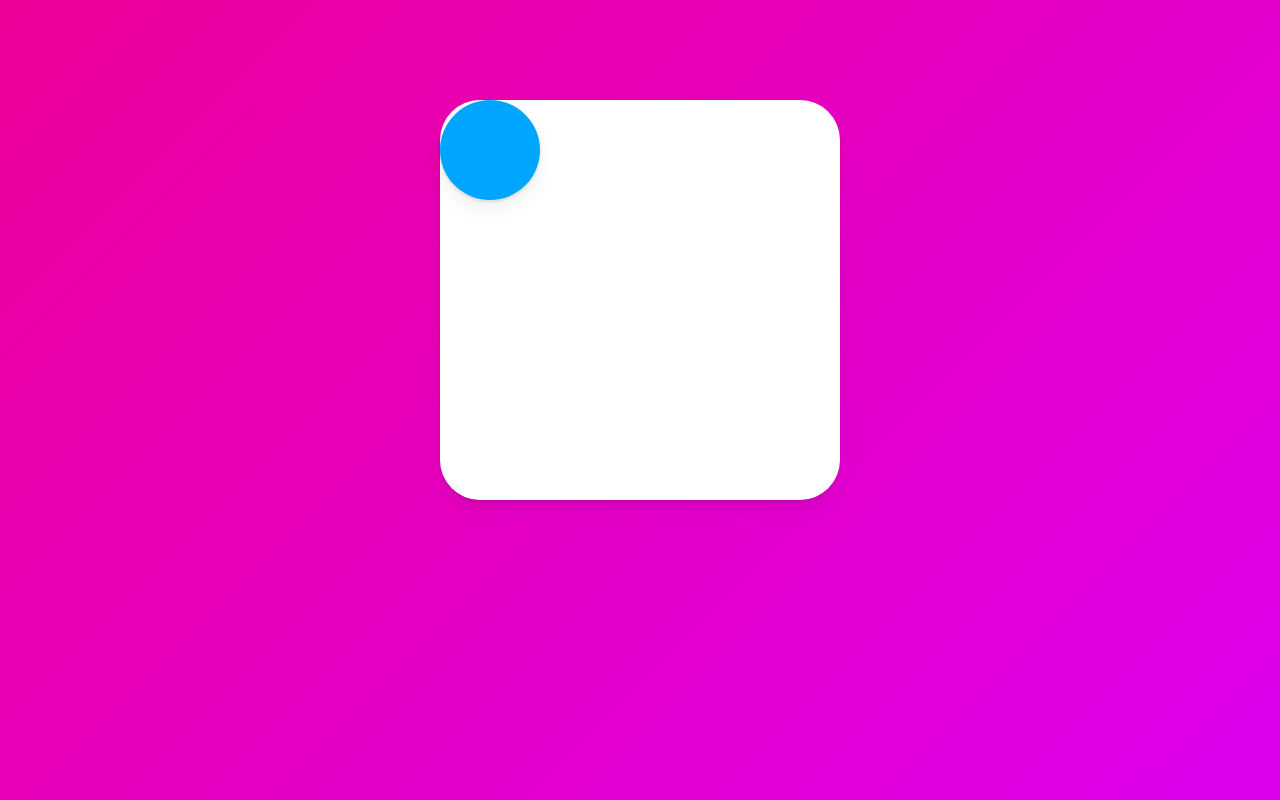
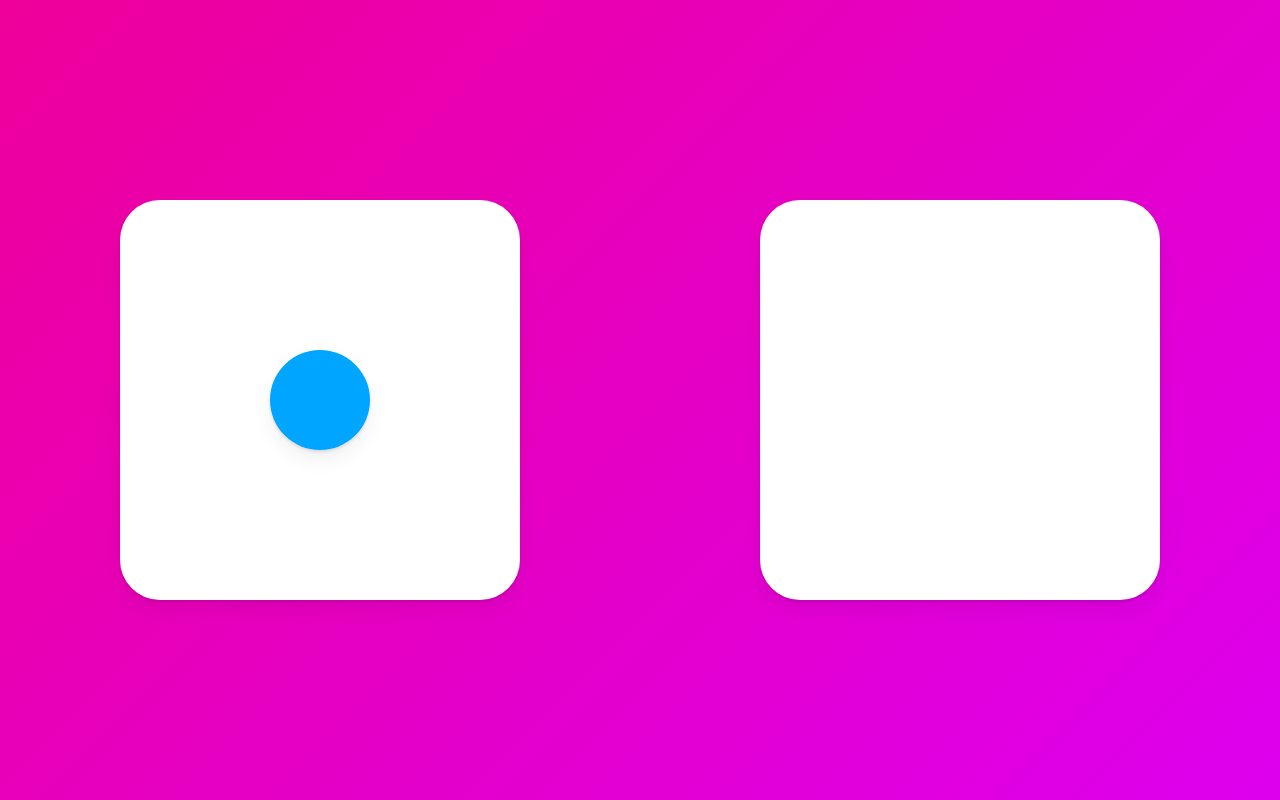
Before and after one commit to kamja44/react-animation, a React (Create React App) app: page / in a window 1280 px wide. Built offline with nearby package versions, Linux system fonts and the light colour scheme.

Commit message:
layoutId

```diff
--- a/src/App.tsx
+++ b/src/App.tsx
@@ -6,9 +6,9 @@ const Wrapper = styled(motion.div)`
   height: 100vh;
   width: 100vw;
   display: flex;
-  justify-content: center;
+  justify-content: space-around;
   align-items: center;
-  flex-direction: column;
+
   background: linear-gradient(135deg, rgb(238, 0, 153), rgb(221, 0, 238));
 `;
 const Box = styled(motion.div)`
@@ -17,10 +17,11 @@ const Box = styled(motion.div)`
   background-color: rgba(255, 255, 255, 1);
   border-radius: 40px;
   display: flex;
-
+  justify-content: center;
+  align-items: center;
   font-size: 27px;
   box-shadow: 0 2px 3px rgba(0, 0, 0, 0.1), 0 10px 20px rgba(0, 0, 0, 0.06);
-  position: absolute;
+
   top: 100px;
 `;
 const Circle = styled(motion.div)`
@@ -36,13 +37,13 @@ function App() {
   const toggleClicked = () => setClicked((prev) => !prev);
   return (
     <Wrapper onClick={toggleClicked}>
-      <Box
-        style={{
-          justifyContent: clicked ? "center" : "flex-start",
-          alignItems: clicked ? "center" : "flex-start",
-        }}
-      >
-        <Circle layout />
+      <Box>
+        {!clicked ? (
+          <Circle layoutId="circle" style={{ borderRadius: 50 }} />
+        ) : null}
+      </Box>
+      <Box>
+        {clicked ? <Circle layoutId="circle" style={{ scale: 2 }} /> : null}
       </Box>
     </Wrapper>
   );
```
Also changed, not shown: 1 other file (tests, documents, lock files or other folders).
